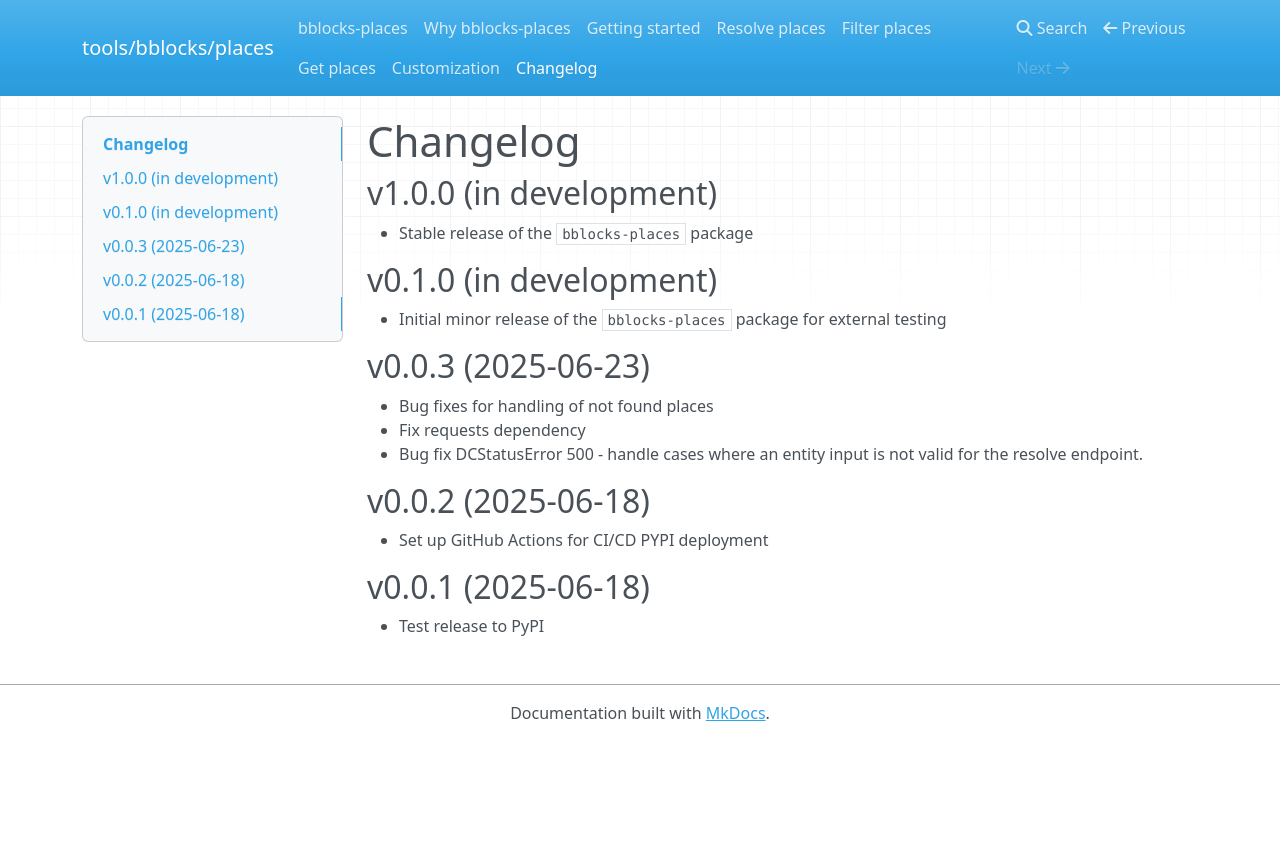
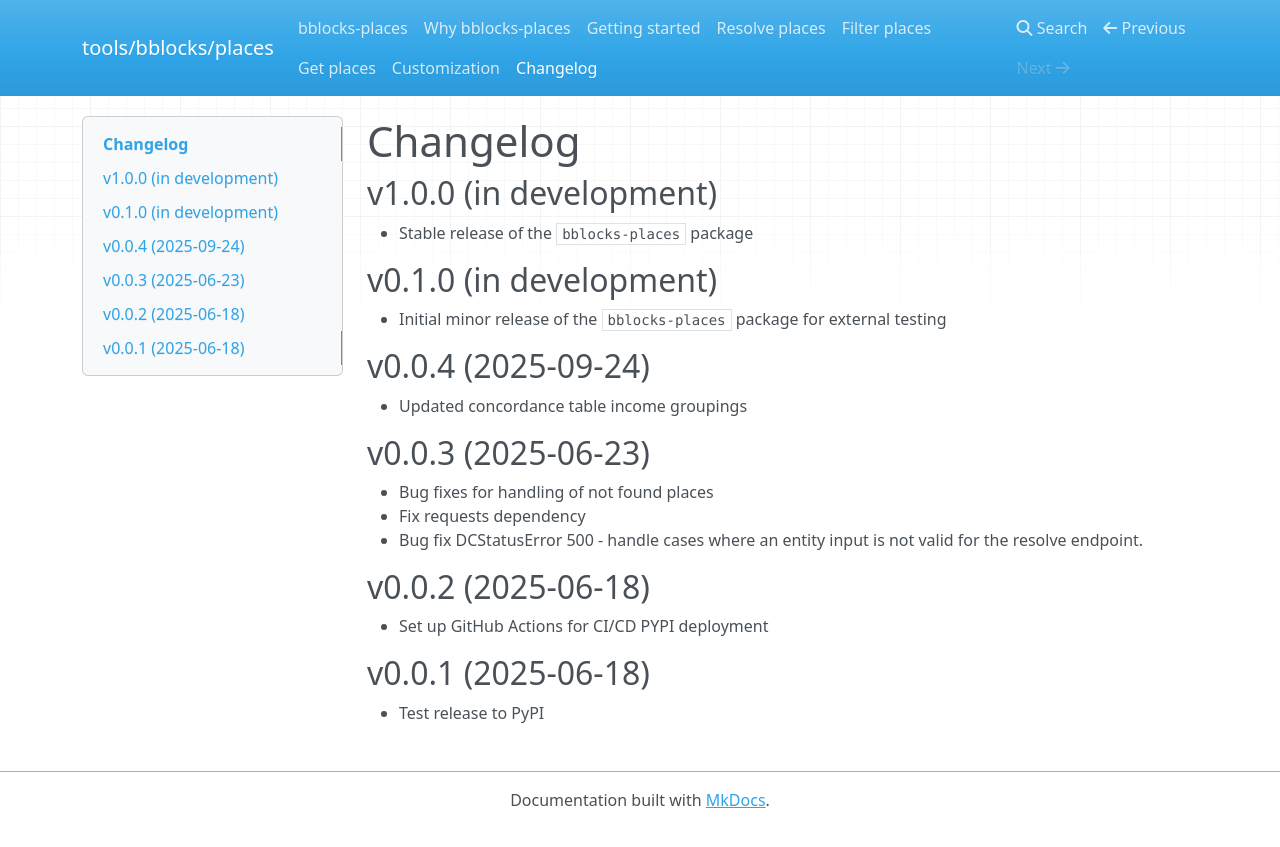
Before and after one commit to ONEcampaign/bblocks-places, an MkDocs documentation site: the page built from docs/docs/changelog.md, in a window 1280 px wide. Shown: the top 847 px of the page. Built offline with MkDocs 1.6.1, drawn with Linux system fonts in a browser that asks for light colours; nearby versions of some CDN libraries.

Commit message:
bump version 0.0.4

```diff
--- a/docs/docs/changelog.md
+++ b/docs/docs/changelog.md
@@ -5,6 +5,9 @@
 
 ## v0.1.0 (in development)
 - Initial minor release of the `bblocks-places` package for external testing
+
+## v0.0.4 (2025-09-24)
+- Updated concordance table income groupings
 
 ## v0.0.3 (2025-06-23)
 - Bug fixes for handling of not found places
--- a/pyproject.toml
+++ b/pyproject.toml
@@ -1,6 +1,6 @@
 [project]
 name = "bblocks-places"
-version = "0.0.3"
+version = "0.0.4"
 description = "Resolve and standardize places and work with political and geographic groupings"
 authors = [
     {name = "ONE Campaign"},
```
